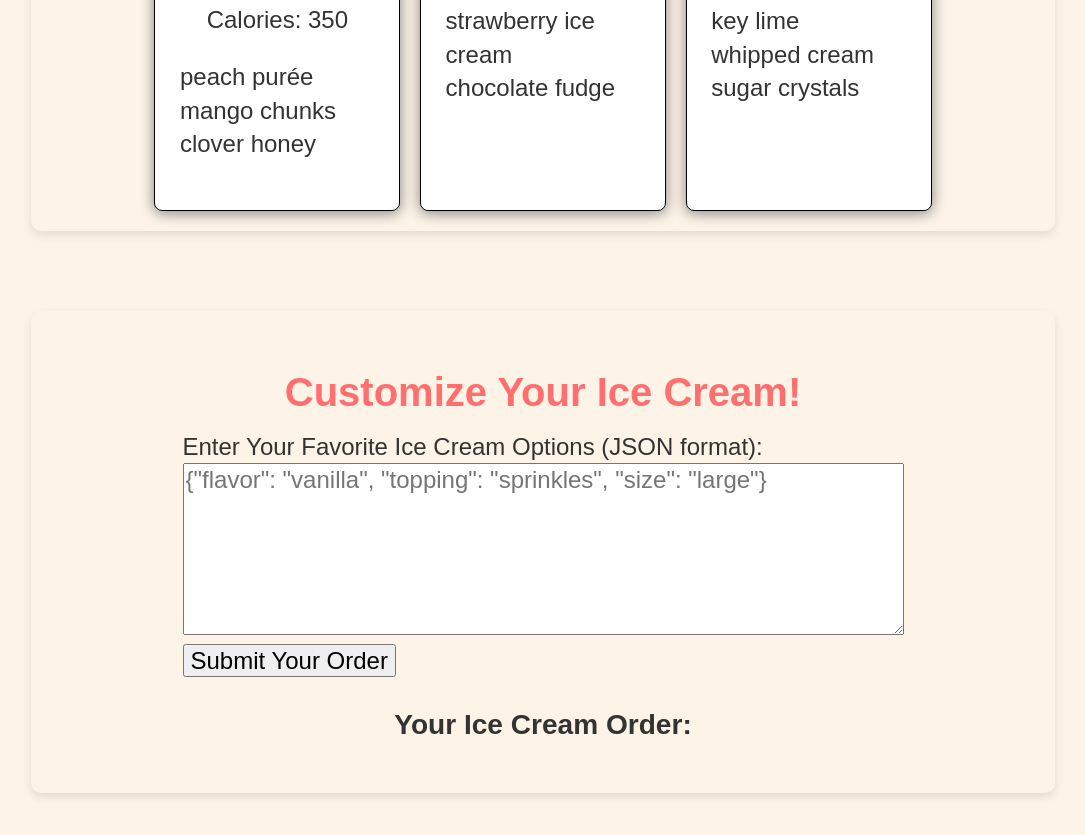
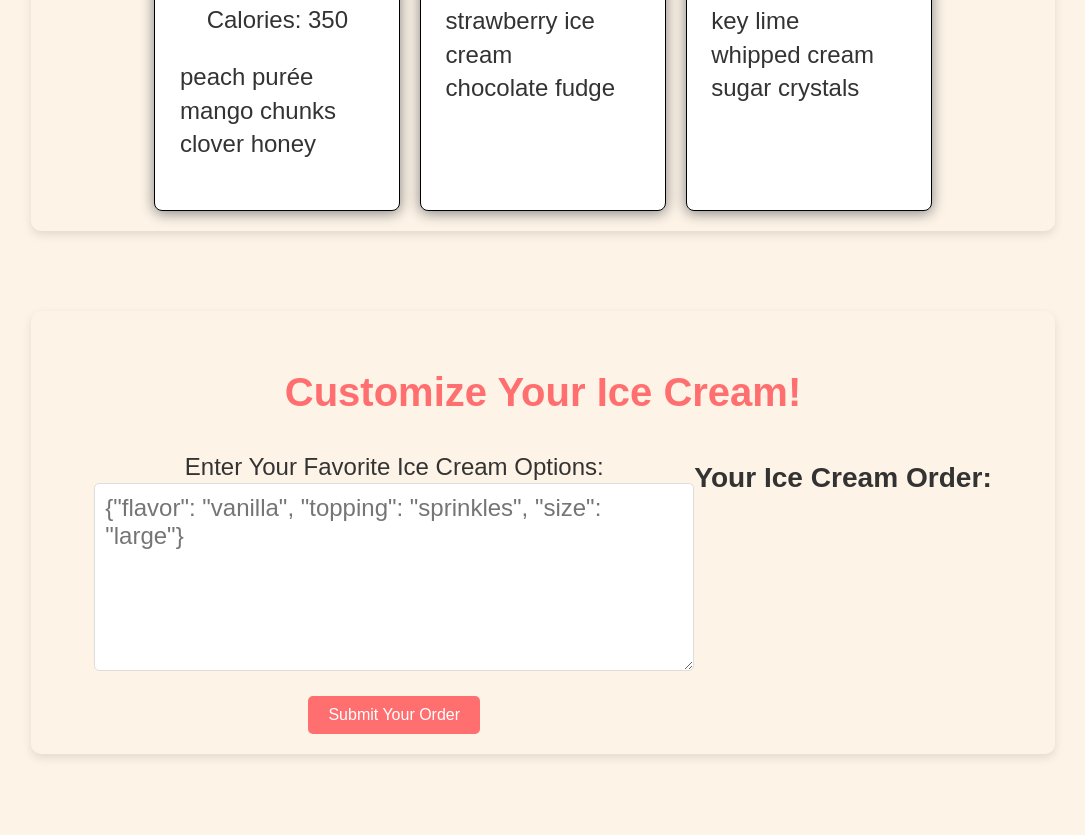
Before and after one commit to shreeji192/-COMP1073-Lab4-ShreejiPatel, a plain HTML site: page index.html in a window 1280 px wide. Shown: the part 1244-2079 px from the top of the page, without its empty margins (97-1182 px from the left). Drawn offline with Linux system fonts and the light colour scheme.

Commit message:
final html and css file

```diff
--- a/css/styles.css
+++ b/css/styles.css
@@ -144,3 +144,31 @@ h2 {
 #flavors-container article ul li {
 	margin-bottom: 5px;
 }
+form {
+	text-align: center;
+	margin-top: 20px;
+}
+
+form textarea {
+	width: 100%;
+	max-width: 600px;
+	padding: 10px;
+	border-radius: 5px;
+	border: 1px solid #ddd;
+	margin-bottom: 15px;
+}
+
+form button {
+	background-color: #ff6f6f;
+	color: white;
+	padding: 10px 20px;
+	font-size: 1rem;
+	border: none;
+	border-radius: 5px;
+	cursor: pointer;
+	transition: background-color 0.3s ease;
+}
+
+form button:hover {
+	background-color: #ffcbcb;
+}
--- a/index.html
+++ b/index.html
@@ -28,7 +28,7 @@
 <section id="custom-order">
 	<h2>Customize Your Ice Cream!</h2>
 	<form id="iceCreamForm">
-		<label for="iceCreamInput">Enter Your Favorite Ice Cream Options (JSON format):</label><br />
+		<label for="iceCreamInput">Enter Your Favorite Ice Cream Options:</label><br />
 		<textarea id="iceCreamInput" rows="6" cols="50" placeholder='{"flavor": "vanilla", "topping": "sprinkles", "size": "large"}'></textarea><br />
 		<button type="button" id="customizeIceCream">Submit Your Order</button>
 	</form>
```
